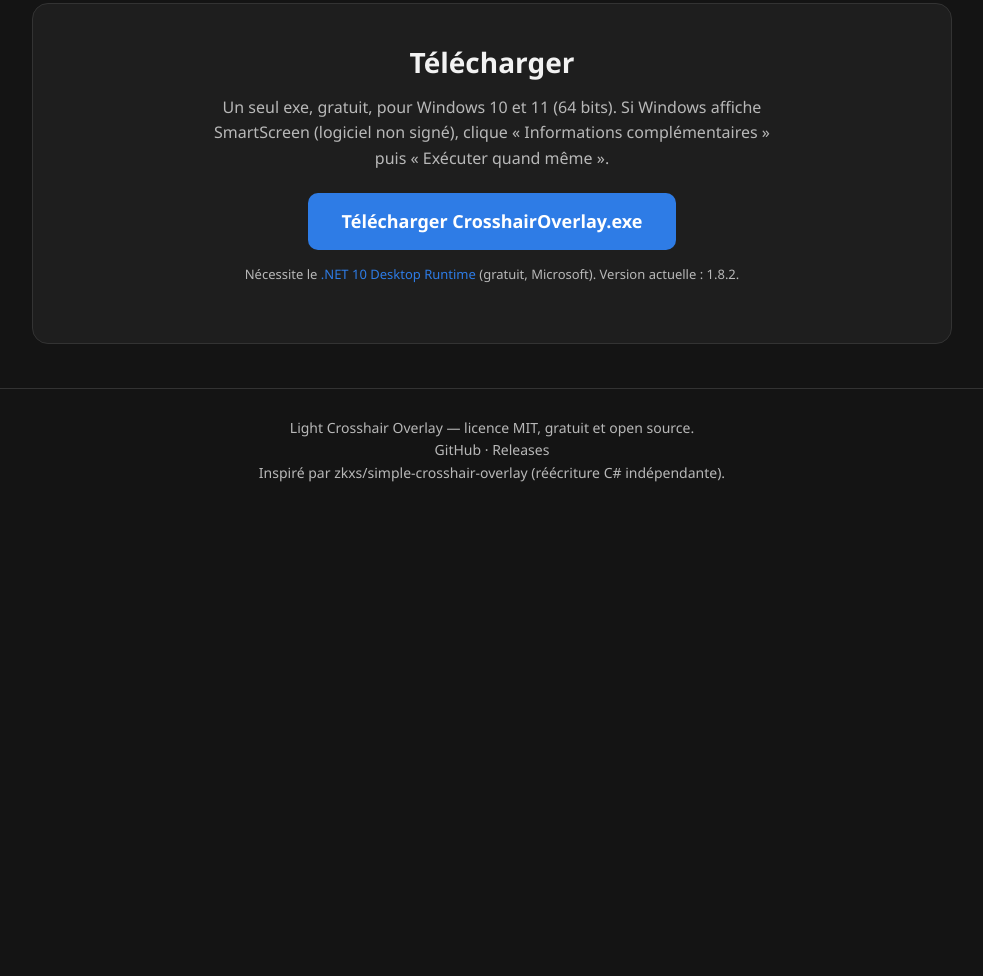
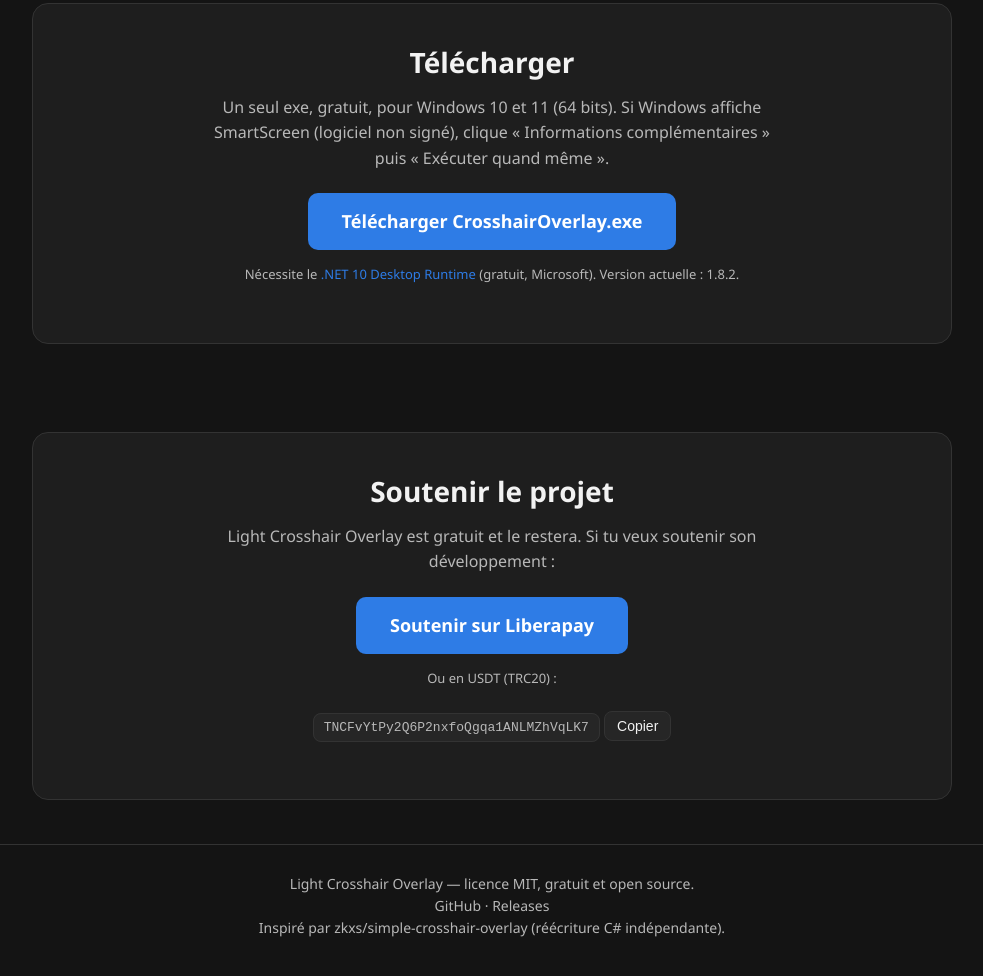
Before and after one commit to LightCrosshairOverlay/CrosshairOverlay, a plain HTML site: page docs/index.html in a window 1280 px wide. Shown: the part 2617-3593 px from the top of the page, without its empty margins (148-1131 px from the left). Before the commit the page ends 3141 px from the top, so only its background shows below. Drawn offline with Linux system fonts and the light colour scheme.

Commit message:
Add donation links (Liberapay and USDT) to the website

```diff
--- a/docs/index.html
+++ b/docs/index.html
@@ -52,6 +52,8 @@
   .dl{text-align:center;background:var(--panel);border:1px solid var(--border);border-radius:16px;padding:36px 20px}
   .dl p{color:var(--muted);margin:10px auto 22px;max-width:560px}
   .dl .req{font-size:13px;color:var(--muted);margin-top:14px}
+  .copybtn{background:var(--panel2);color:var(--text);border:1px solid var(--border);border-radius:8px;padding:6px 12px;cursor:pointer;font-size:14px}
+  code{background:var(--panel2);border:1px solid var(--border);border-radius:8px;padding:6px 10px;font-size:13px;word-break:break-all}
   footer{border-top:1px solid var(--border);padding:28px 0 40px;color:var(--muted);font-size:14px;text-align:center}
   footer a{color:var(--muted)}
   @media(max-width:600px){.hero h1{font-size:32px}.hero p.lead{font-size:17px}}
@@ -134,6 +136,16 @@
       <p class="req"><span data-fr="Nécessite le" data-en="Requires the">Nécessite le</span> <a href="https://dotnet.microsoft.com/download/dotnet/10.0">.NET 10 Desktop Runtime</a> <span data-fr="(gratuit, Microsoft). Version actuelle : 1.8.2." data-en="(free, from Microsoft). Current version: 1.8.2.">(gratuit, Microsoft). Version actuelle : 1.8.2.</span></p>
     </div>
   </section>
+
+  <section>
+    <div class="dl">
+      <h2 data-fr="Soutenir le projet" data-en="Support the project">Soutenir le projet</h2>
+      <p data-fr="Light Crosshair Overlay est gratuit et le restera. Si tu veux soutenir son développement :" data-en="Light Crosshair Overlay is free and will stay free. If you want to support its development:">Light Crosshair Overlay est gratuit et le restera. Si tu veux soutenir son développement :</p>
+      <a class="btn" href="https://liberapay.com/Deaa/" data-fr="Soutenir sur Liberapay" data-en="Support on Liberapay">Soutenir sur Liberapay</a>
+      <p class="req"><span data-fr="Ou en USDT (TRC20) :" data-en="Or with USDT (TRC20):">Ou en USDT (TRC20) :</span></p>
+      <p><code id="usdt-addr">TNCFvYtPy2Q6P2nxfoQgqa1ANLMZhVqLK7</code> <button class="copybtn" onclick="copyAddr()" data-fr="Copier" data-en="Copy">Copier</button></p>
+    </div>
+  </section>
 </main>
 
 <footer>
@@ -145,6 +157,13 @@
 </footer>
 
 <script>
+function copyAddr(){
+  var t=document.getElementById('usdt-addr').textContent;
+  var b=document.querySelector('.copybtn');
+  var lang=document.documentElement.lang==='fr'?'fr':'en';
+  function done(){if(b){b.textContent=lang==='fr'?'Copié !':'Copied!';setTimeout(function(){b.textContent=lang==='fr'?'Copier':'Copy';},2000);}}
+  if(navigator.clipboard&&navigator.clipboard.writeText){navigator.clipboard.writeText(t).then(done);}else{var ta=document.createElement('textarea');ta.value=t;document.body.appendChild(ta);ta.select();try{document.execCommand('copy');}catch(e){}document.body.removeChild(ta);done();}
+}
 function setLang(l){
   document.documentElement.lang=l;
   document.querySelectorAll('[data-fr]').forEach(function(el){
```
